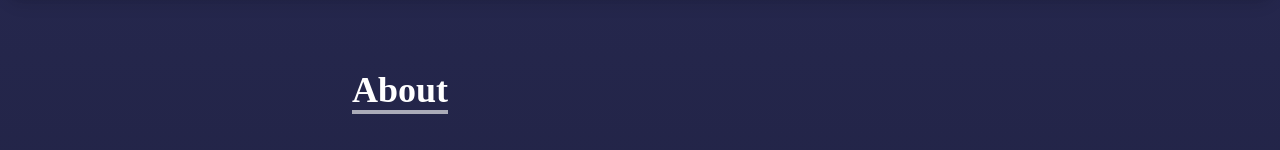
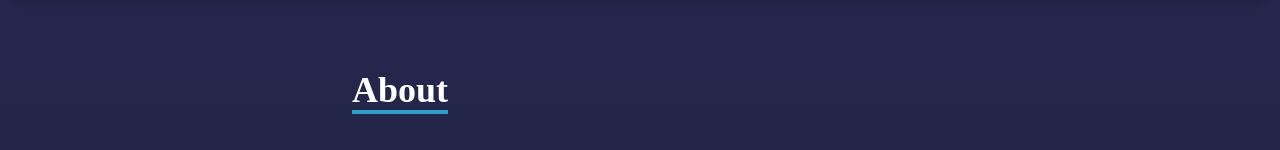
Before and after one commit to xyronic15/Portfolio, a React (Create React App) app in the folder xyron-brual/: page / in a window 1280 px wide. Shown: the part 802-952 px from the top of the page. Built offline with nearby package versions, Linux system fonts and the light colour scheme.

Commit message:
Changed border

```diff
--- a/xyron-brual/src/components/About.jsx
+++ b/xyron-brual/src/components/About.jsx
@@ -16,7 +16,7 @@
       <div className="flex flex-col justify-center items-center w-full h-full mx-auto px-8">
         <div className="max-w-screen-lg  w-full grid sm:grid-cols-3 sm:gap-8">
           <div className="sm:text-right py-4 pl-4 col-span-1">
-            <p className="text-3xl sm:text-4xl font-bold inline border-b-4 border-[#aaabb8]">
+            <p className="text-3xl sm:text-4xl font-bold inline border-b-4 border-[#2e9cca]">
               About
             </p>
           </div>
```
